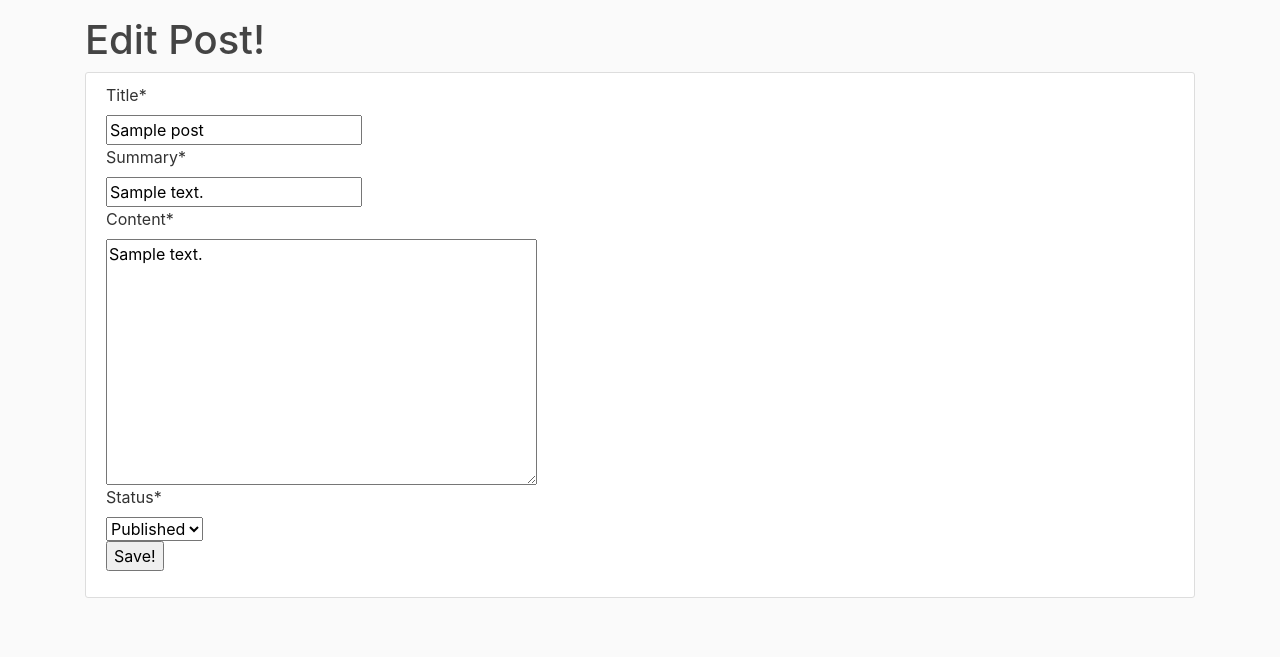
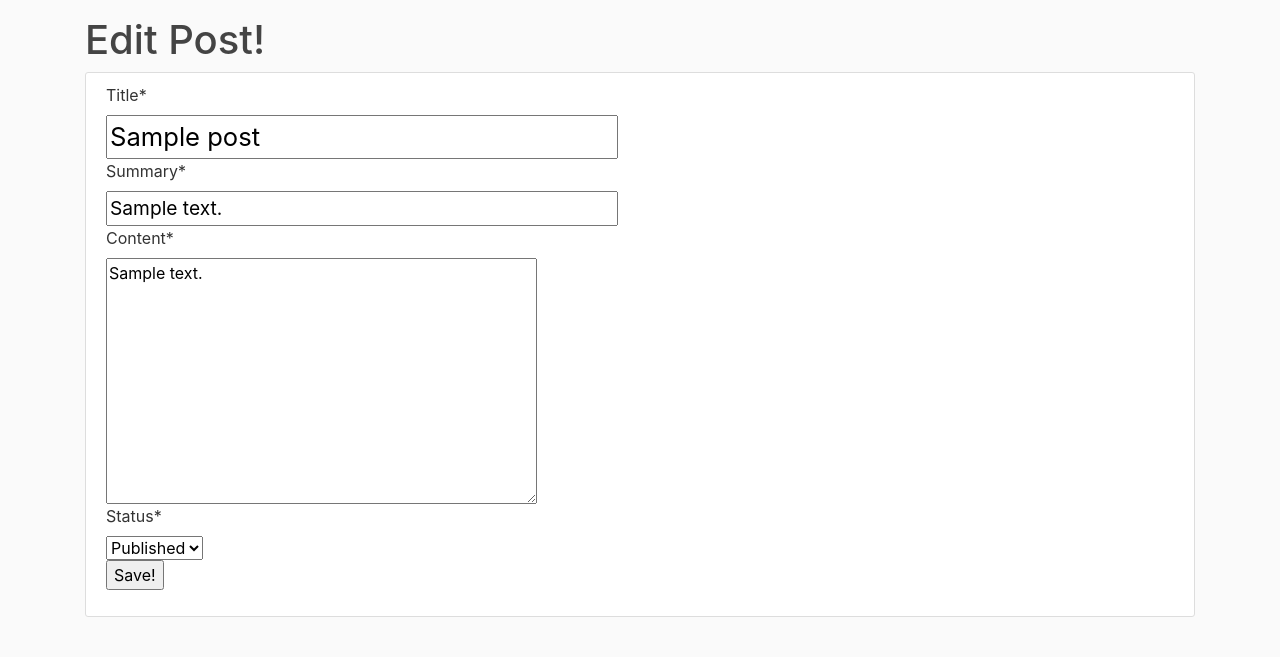
Before and after one commit to nathanielCherian/socSite, a Django app: a page that uses soc_site/templates/account/edit_post.html in a window 1280 px wide. Shown: the part 64-721 px from the top of the page. Run offline with Django 3.2, Linux system fonts and the light colour scheme; a user stored in the database is signed in; tables that the repository leaves empty hold one stand-in row (values such as "Sample post"); grey boxes marked "Sample" are stand-in pictures; some libraries are stand-ins or nearby versions.

Commit message:
better post

```diff
--- a/soc_site/templates/account/edit_post.html
+++ b/soc_site/templates/account/edit_post.html
@@ -40,6 +40,25 @@
 
 </div>
 
+<style>
+
+        #id_title{
+              width: 40vw;
+              font-size: 2vw;
+        }
+
+        #id_summary{
+              width: 40vw;
+              font-size: 1.5vw;
+        }
+
+        #id_tags{
+              width: 30vw;
+              font-size: 1.5vw;
+        }
+
+</style>
+
 <script src="{% static 'scripts/post.js' %}"></script>
 
 {% endblock content %}
```
Also changed, not shown: soc_site/templates/account/create_post.html (+11 -6 lines).
